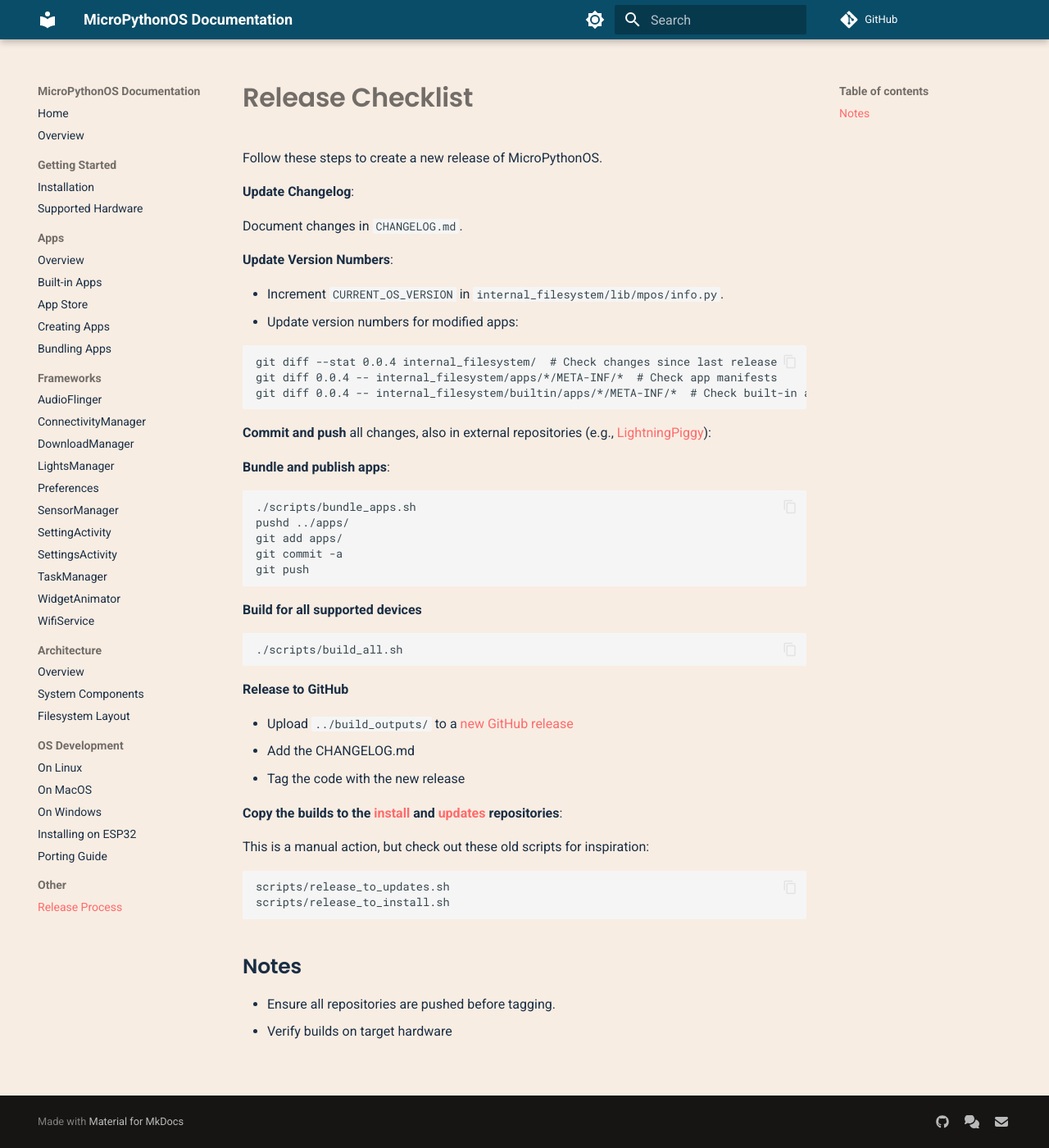
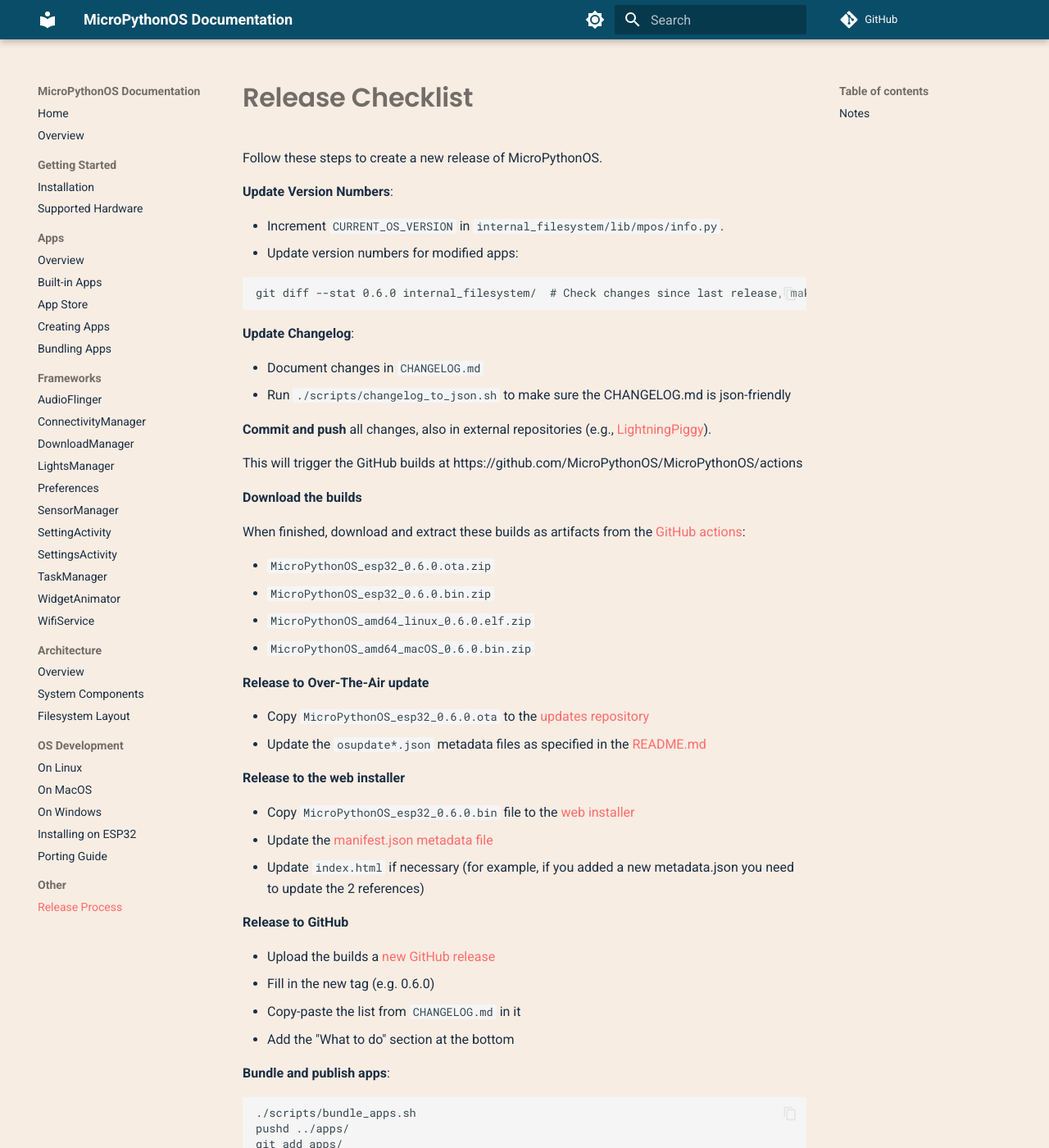
Before and after one commit to MicroPythonOS/docs, an MkDocs documentation site: the page built from docs/other/release-checklist.md, in a window 1280 px wide and 1400 px high. Shown: the whole window at 82% size. Built offline with MkDocs 1.6.1 and Material for MkDocs 9.7.7, drawn with Linux system fonts in a browser that asks for light colours; comment, search, counter and statistics services are not loaded.

Commit message:
Update release-checklist.md

````diff
--- a/docs/other/release-checklist.md
+++ b/docs/other/release-checklist.md
@@ -12,12 +8,44 @@
    - Update version numbers for modified apps:
 
 ```
-git diff --stat 0.0.4 internal_filesystem/  # Check changes since last release
-git diff 0.0.4 -- internal_filesystem/apps/*/META-INF/*  # Check app manifests
-git diff 0.0.4 -- internal_filesystem/builtin/apps/*/META-INF/*  # Check built-in app manifests
+git diff --stat 0.6.0 internal_filesystem/  # Check changes since last release, make sure each app change is accompanied by a META-INF/MANIFEST.json change
 ```
 
-**Commit and push** all changes, also in external repositories (e.g., [LightningPiggy](https://github.com/LightningPiggy/LightningPiggyApp)):
+**Update Changelog**:
+
+- Document changes in `CHANGELOG.md`
+- Run `./scripts/changelog_to_json.sh` to make sure the CHANGELOG.md is json-friendly
+
+**Commit and push** all changes, also in external repositories (e.g., [LightningPiggy](https://github.com/LightningPiggy/LightningPiggyApp)).
+
+This will trigger the GitHub builds at https://github.com/MicroPythonOS/MicroPythonOS/actions
+
+**Download the builds**
+
+When finished, download and extract these builds as artifacts from the [GitHub actions](https://github.com/MicroPythonOS/MicroPythonOS/actions):
+
+- `MicroPythonOS_esp32_0.6.0.ota.zip`
+- `MicroPythonOS_esp32_0.6.0.bin.zip`
+- `MicroPythonOS_amd64_linux_0.6.0.elf.zip`
+- `MicroPythonOS_amd64_macOS_0.6.0.bin.zip`
+
+**Release to Over-The-Air update**
+
+- Copy `MicroPythonOS_esp32_0.6.0.ota` to the [updates repository](https://github.com/MicroPythonOS/updates)
+- Update the `osupdate*.json` metadata files as specified in the [README.md](https://github.com/MicroPythonOS/updates/blob/main/README.md)
+
+**Release to the web installer**
+
+- Copy `MicroPythonOS_esp32_0.6.0.bin` file to the [web installer](https://github.com/MicroPythonOS/install)
+- Update the [manifest.json metadata file](https://github.com/MicroPythonOS/install/blob/master/manifests/esp32/MicroPythonOS_esp32_0.6.x.json)
+- Update `index.html` if necessary (for example, if you added a new metadata.json you need to update the 2 references)
+
+**Release to GitHub**
+
+- Upload the builds a [new GitHub release](https://github.com/MicroPythonOS/MicroPythonOS/releases/new)
+- Fill in the new tag (e.g. 0.6.0)
+- Copy-paste the list from `CHANGELOG.md` in it
+- Add the "What to do" section at the bottom
 
 **Bundle and publish apps**:
 
@@ -29,26 +57,6 @@
 git push
 ```
 
-**Build for all supported devices**
-
-```
-./scripts/build_all.sh
-```
-
-**Release to GitHub**
-
-- Upload ``` ../build_outputs/ ``` to a [new GitHub release](https://github.com/MicroPythonOS/MicroPythonOS/releases/new)
-- Add the CHANGELOG.md
-- Tag the code with the new release
-
-**Copy the builds to the [install](https://github.com/MicroPythonOS/install) and [updates](https://github.com/MicroPythonOS/updates) repositories**:
-
-This is a manual action, but check out these old scripts for inspiration:
-```
-scripts/release_to_updates.sh
-scripts/release_to_install.sh
-```
-
 ## Notes
 
 - Ensure all repositories are pushed before tagging.
````
Also changed, not shown: other parts of docs/other/release-checklist.md (+0 -4 lines).
